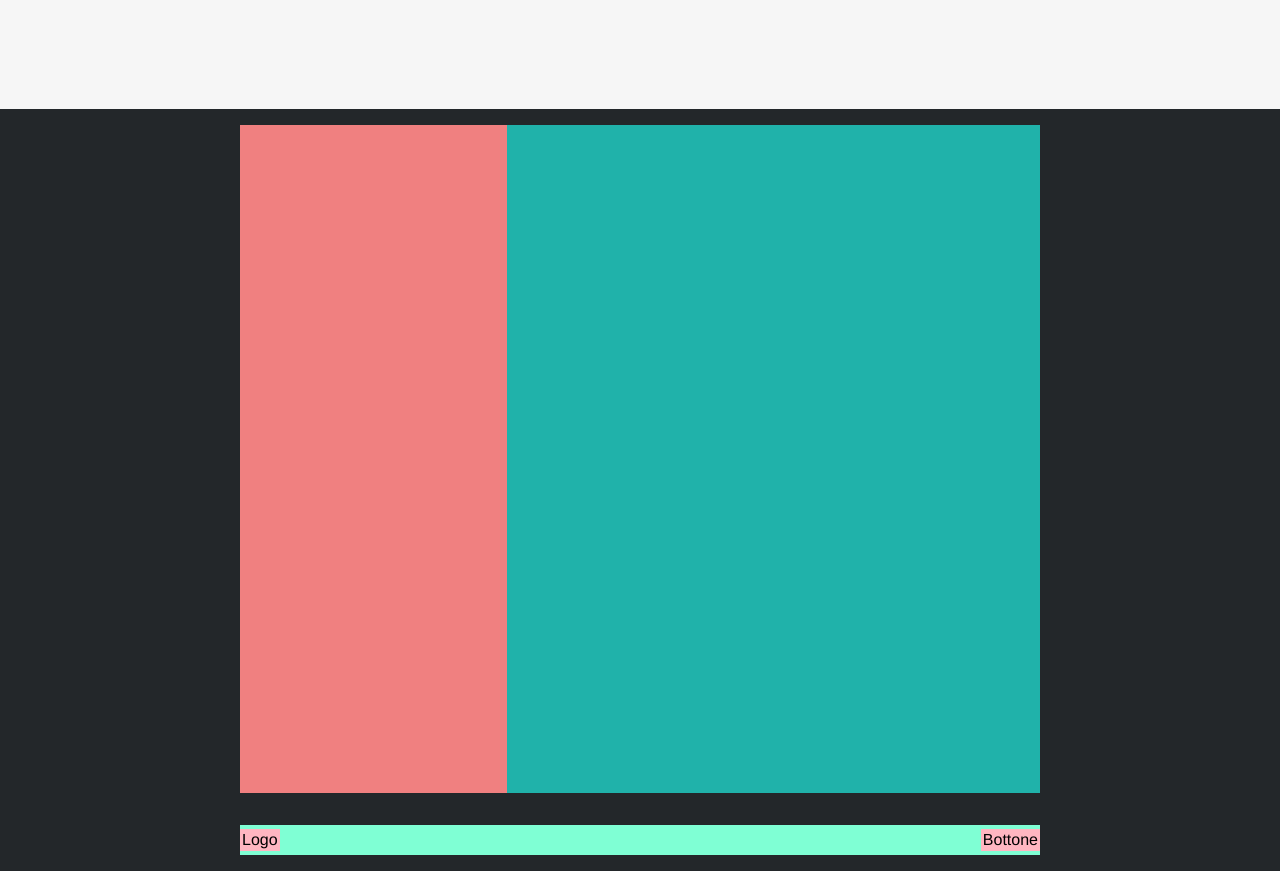
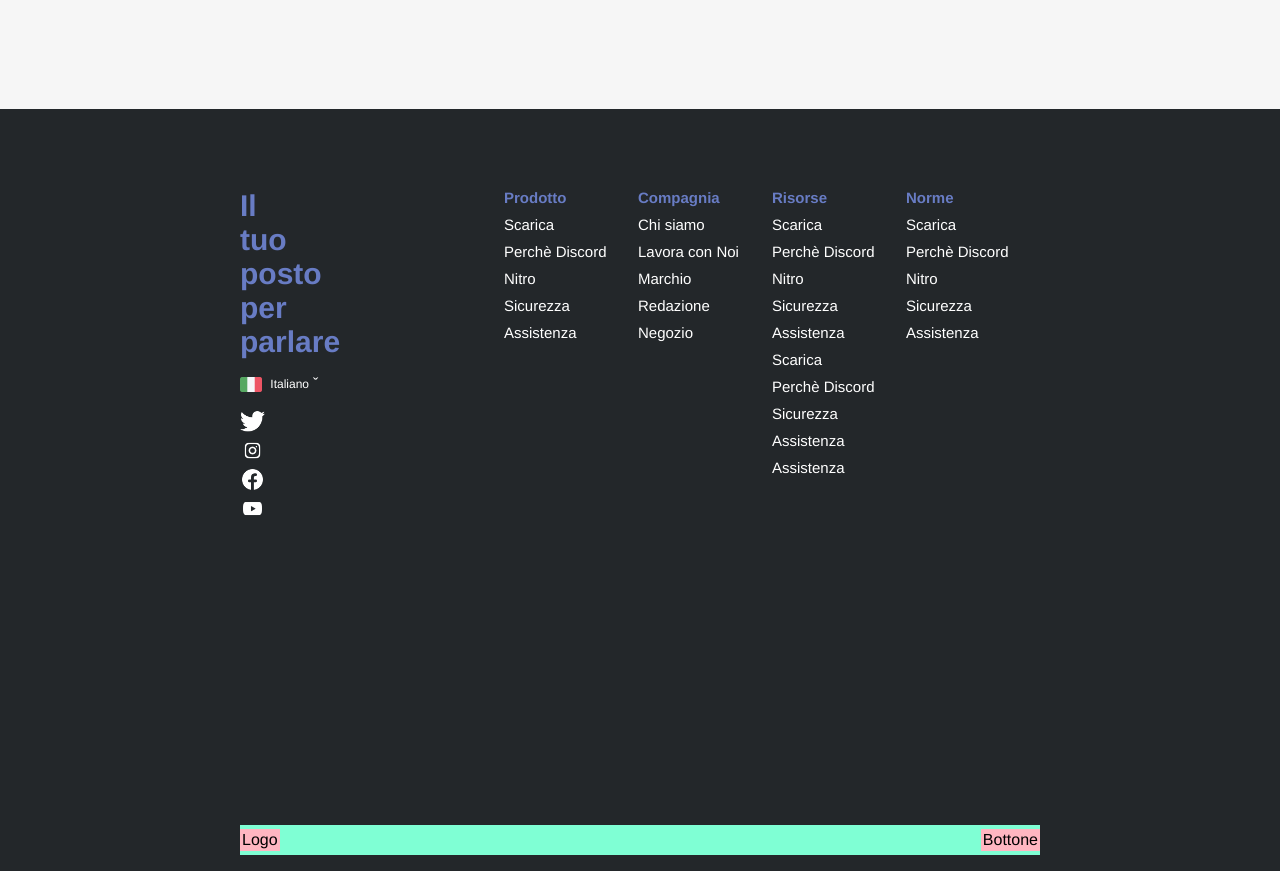
Before and after one commit to tommasodare/htmlcss-discord, a plain HTML site: page index.html in a window 1280 px wide. Shown: the part 6229-7100 px from the top of the page. Drawn offline with Linux system fonts and the light colour scheme.

Commit message:
Add First Footer

```diff
--- a/asset/style.css
+++ b/asset/style.css
@@ -7,7 +7,7 @@
 
 .top,
 #community, #fandom, #invite-only, #tecnology,
-.table,
+#table,
 #ft_conteiner {
     padding: 1rem 15rem 1rem 15rem;
 }
@@ -251,21 +251,115 @@
     margin-bottom: 6rem;
 }
 
-.table {
-    height: 700px;
+#table {
+    min-height: 700px;
     background-color: #23272a;
     display: flex;
     justify-content: space-between;
+    padding-top: 5rem;
 }
 
 #nav {
-    flex-grow: 2;
-    background-color: #f08080;
+    width: 33%;
+    padding-right: 15rem;
+
+    h2 {
+        font-size: 30px;
+        color: #687cc4;
+        padding-bottom: 1rem;
+    }
+}
+
+#italian {
+    padding-right: 20rem;
+    display: flex;
+    align-items: center;
+    justify-content: space-between;
+    color: white;
+
+    p {
+        padding-right: 0.25rem;
+        font-size: 12px;
+    }
+}
+
+#image {
+    height: 15px;
+    padding-right: 0.5rem;
+}
+
+#social-section {
+    padding-top: 1rem;
+}
+
+.social_imm {
+    height: 25px;
+    padding-right: 1rem;
 }
 
 .aside {
-    flex-grow: 1;
-    background-color: #20b2aa;
+    width: 17%;
+}
+
+#product {
+    list-style: none;
+    color: white;
+
+    #first_element {
+        color: #687cc4;
+        font-weight: bold;
+
+    }
+
+    li {
+        font-size: 15px;
+        margin-bottom: 10px;
+    }
+}
+
+#company {
+    list-style: none;
+    color: white;
+
+    #first_element {
+        color: #687cc4;
+        font-weight: bold;
+    }
+
+    li {
+        font-size: 15px;
+        margin-bottom: 10px;
+    }
+}
+
+#risorse {
+    list-style: none;
+    color: white;
+
+    #first_element {
+        color: #687cc4;
+        font-weight: bold;
+    }
+
+    li {
+        font-size: 15px;
+        margin-bottom: 10px;
+    }
+}
+
+#norme {
+    list-style: none;
+    color: white;
+
+    #first_element {
+        color: #687cc4;
+        font-weight: bold;
+    }
+
+    li {
+        font-size: 15px;
+        margin-bottom: 10px;
+    }
 }
 
 #ft_conteiner {
--- a/index.html
+++ b/index.html
@@ -87,12 +87,66 @@
     <!-- Main -->
 
     <footer>
-        <div class="cnt-section table">
-            <div id="nav"></div>
-            <div class="aside"></div>
-            <div class="aside"></div>
-            <div class="aside"></div>
-            <div class="aside"></div>
+        <div id="table">
+            <div id="nav">
+                <h2>Il tuo posto per parlare</h2>
+                <div id="italian">
+                    <img id=image src="./asset/img/ita.png" alt="bandiera_italia">
+                    <p>Italiano</p>
+                    <span>&#711;</span>
+                </div>
+                <section id="social-section">
+                    <img class="social_imm" src="./asset/img/icons8-twitter-bird-48.png">
+                    <img class="social_imm" src="./asset/img/icons8-instagram-48.png">
+                    <img class="social_imm" src="./asset/img/icons8-facebook-48.png">
+                    <img class="social_imm" src="./asset/img/icons8-youtube-48.png">
+                </section>
+            </div>
+            <div class="aside">
+                <ul id="product">
+                    <li id="first_element">Prodotto</li>
+                    <li>Scarica</li>
+                    <li>Perchè Discord</li>
+                    <li>Nitro</li>
+                    <li>Sicurezza</li>
+                    <li>Assistenza</li>
+                </ul>
+            </div>
+            <div class="aside">
+                <ul id="company">
+                    <li id="first_element">Compagnia</li>
+                    <li>Chi siamo</li>
+                    <li>Lavora con Noi</li>
+                    <li>Marchio</li>
+                    <li>Redazione</li>
+                    <li>Negozio</li>
+                </ul>
+            </div>
+            <div class="aside">
+                <ul id="risorse">
+                    <li id="first_element">Risorse</li>
+                    <li>Scarica</li>
+                    <li>Perchè Discord</li>
+                    <li>Nitro</li>
+                    <li>Sicurezza</li>
+                    <li>Assistenza</li>
+                    <li>Scarica</li>
+                    <li>Perchè Discord</li>
+                    <li>Sicurezza</li>
+                    <li>Assistenza</li>
+                    <li>Assistenza</li>
+                </ul>
+            </div>
+            <div class="aside">
+                <ul id="norme">
+                    <li id="first_element">Norme</li>
+                    <li>Scarica</li>
+                    <li>Perchè Discord</li>
+                    <li>Nitro</li>
+                    <li>Sicurezza</li>
+                    <li>Assistenza</li>
+                </ul>
+            </div>
         </div>
         <!-- List -->
 
```
Also changed, not shown: asset/img/icons8-facebook-48.png (added), asset/img/icons8-instagram-48.png (added), asset/img/icons8-twitter-bird-48.png (added), asset/img/icons8-youtube-48.png (added).
